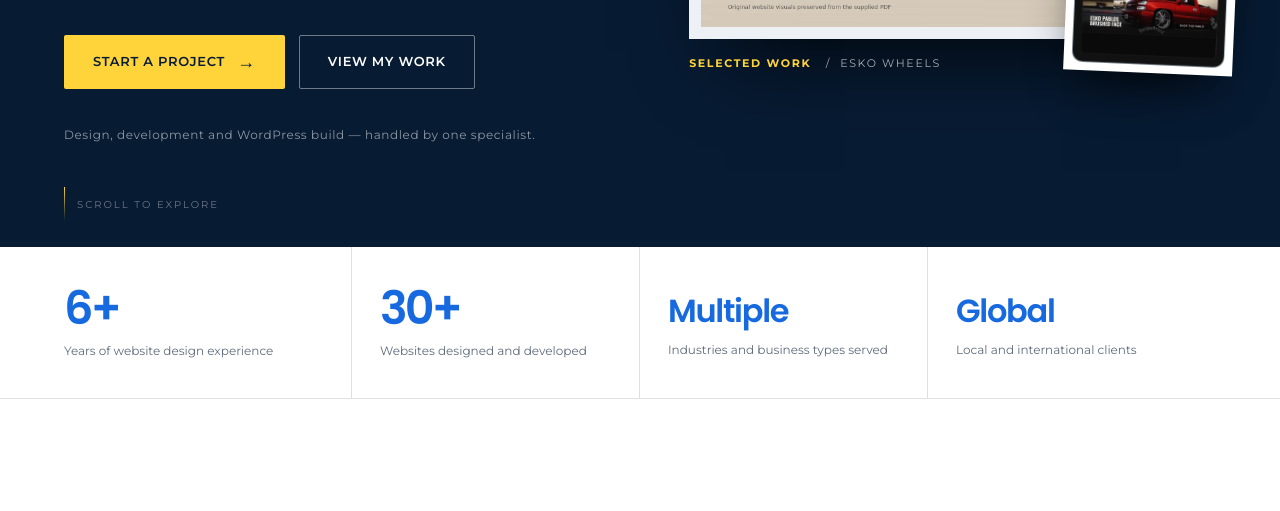
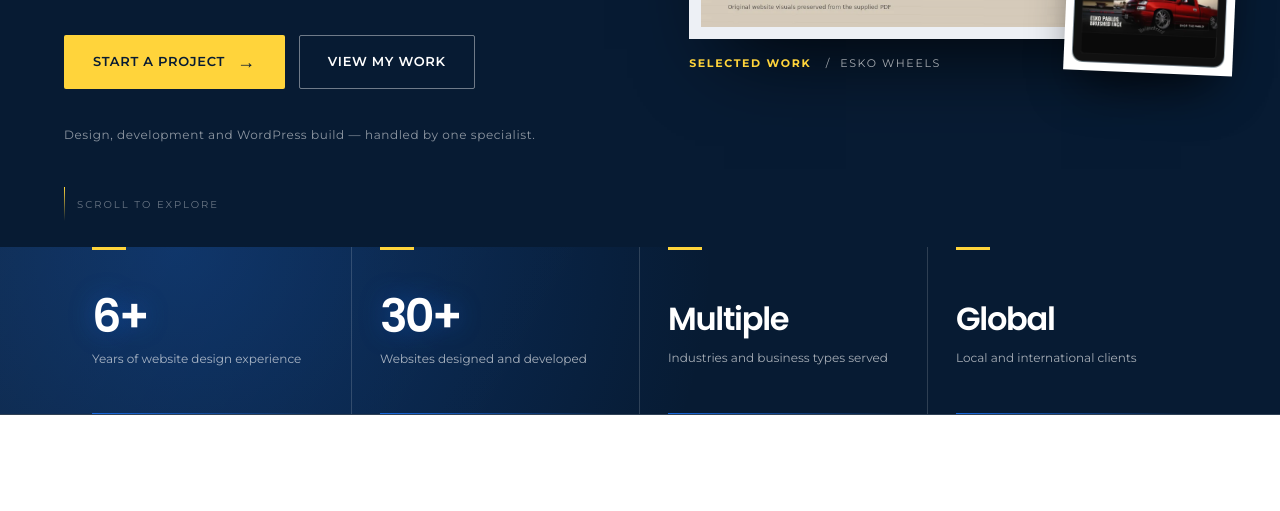
Before and after one commit to Htechdigitalconcept/htech, a plain HTML site: page index.html in a window 1280 px wide. Shown: the part 592-1103 px from the top of the page. Drawn offline with Linux system fonts and the light colour scheme.

Commit message:
Animate experience stats with futuristic reveal
Co-authored-by: arena-agent <297053741+arena-agent@users.noreply.github.com>

```diff
--- a/assets/css/style.css
+++ b/assets/css/style.css
@@ -110,14 +110,29 @@ ol,ul{padding:0;list-style:none}
 .hero__scroll i{width:1px;height:34px;background:linear-gradient(var(--yellow),transparent)}
 
 /* Proof strip */
-.proof{background:var(--white);border-bottom:1px solid var(--line)}
-.proof__grid{display:grid;grid-template-columns:repeat(4,1fr)}
-.proof__item{padding:38px 28px 38px 0;border-right:1px solid var(--line)}
+.proof{position:relative;overflow:hidden;background:var(--navy);border-bottom:1px solid var(--dark-line);color:var(--white)}
+.proof::before{content:"";position:absolute;inset:0;background:radial-gradient(circle at 14% 0%,rgba(23,105,224,.3),transparent 48%),linear-gradient(120deg,rgba(255,255,255,.03),transparent 45%);pointer-events:none}
+.proof::after{content:"";position:absolute;top:0;bottom:0;left:0;width:220px;background:linear-gradient(90deg,transparent,rgba(255,212,59,.1),rgba(23,105,224,.18),transparent);transform:translateX(-240%);pointer-events:none}
+.proof.is-live::after{animation:proof-scan 1.6s cubic-bezier(.2,.7,.2,1) .1s 1 forwards}
+@keyframes proof-scan{to{transform:translateX(calc(100vw + 240px))}}
+.proof__grid{position:relative;display:grid;grid-template-columns:repeat(4,1fr)}
+.proof__item{position:relative;padding:46px 28px;border-right:1px solid var(--dark-line);opacity:0;transform:translateY(16px)}
+.proof.is-live .proof__item{animation:proof-item-in .65s cubic-bezier(.2,.7,.2,1) forwards}
+.proof.is-live .proof__item:nth-child(2){animation-delay:.09s}
+.proof.is-live .proof__item:nth-child(3){animation-delay:.18s}
+.proof.is-live .proof__item:nth-child(4){animation-delay:.27s}
+@keyframes proof-item-in{to{opacity:1;transform:translateY(0)}}
 .proof__item:not(:first-child){padding-left:28px}
 .proof__item:last-child{border-right:0}
-.proof__num{display:block;font:600 clamp(34px,3.6vw,52px)/1 var(--head);letter-spacing:-.06em;color:var(--blue)}
-.proof__num--word{font-size:clamp(22px,2.5vw,34px);letter-spacing:-.04em;line-height:1.25;padding-top:6px}
-.proof__label{display:block;margin-top:10px;font-size:12px;line-height:1.5;color:var(--muted)}
+.proof__item::before{content:"";position:absolute;top:0;left:28px;width:34px;height:3px;background:var(--yellow);transform:scaleX(0);transform-origin:left}
+.proof__item::after{content:"";position:absolute;right:28px;bottom:0;left:28px;height:1px;background:linear-gradient(90deg,var(--blue),transparent);transform:scaleX(0);transform-origin:left}
+.proof.is-live .proof__item::before{animation:proof-line .7s ease .15s forwards}
+.proof.is-live .proof__item::after{animation:proof-line .8s ease .25s forwards}
+@keyframes proof-line{to{transform:scaleX(1)}}
+.proof__num{display:block;font:600 clamp(34px,3.6vw,52px)/1 var(--head);letter-spacing:-.06em;color:var(--white);text-shadow:0 0 26px rgba(23,105,224,.45);transition:text-shadow .3s ease}
+.proof__item:hover .proof__num{text-shadow:0 0 34px rgba(23,105,224,.82)}
+.proof__num--word{font-size:clamp(22px,2.5vw,34px);letter-spacing:-.04em;line-height:1.25;padding-top:6px;text-shadow:none}
+.proof__label{display:block;margin-top:10px;font-size:12px;line-height:1.5;color:rgba(255,255,255,.64)}
 
 /* Section shells */
 .section{padding:clamp(82px,9vw,138px) 0}
@@ -353,8 +368,8 @@ body.gallery-open{overflow:hidden}
   .proof__grid{grid-template-columns:repeat(2,1fr)}
   .proof__item{padding:30px 20px}
   .proof__item:nth-child(2){border-right:0}
-  .proof__item:nth-child(3){padding-left:0;border-top:1px solid var(--line)}
-  .proof__item:nth-child(4){border-top:1px solid var(--line)}
+  .proof__item:nth-child(3){padding-left:0;border-top:1px solid var(--dark-line)}
+  .proof__item:nth-child(4){border-top:1px solid var(--dark-line)}
   .steps{grid-template-columns:repeat(3,1fr);row-gap:36px}
   .footer__grid{grid-template-columns:repeat(2,1fr)}
 }
@@ -383,6 +398,8 @@ body.gallery-open{overflow:hidden}
   .showcase__caption{position:static;margin-top:20px}
   .proof__grid{grid-template-columns:1fr 1fr}
   .proof__item{padding:24px 12px}
+  .proof__item::before,.proof__item::after{left:12px}
+  .proof__item::after{right:12px}
   .proof__item:not(:first-child){padding-left:12px}
   .portfolio-grid{grid-template-columns:1fr;gap:46px}
   .project-row{grid-template-columns:42px 1fr;gap:8px 14px;padding:22px 0}
@@ -410,4 +427,7 @@ body.gallery-open{overflow:hidden}
   html{scroll-behavior:auto}
   *,*::before,*::after{animation-duration:.01ms!important;animation-iteration-count:1!important;transition-duration:.01ms!important}
   .reveal,.showcase.reveal{opacity:1!important;transform:none!important}
+  .proof::after{display:none}
+  .proof__item{opacity:1!important;transform:none!important;animation:none!important}
+  .proof__item::before,.proof__item::after{transform:scaleX(1)!important;animation:none!important}
 }
--- a/assets/js/main.js
+++ b/assets/js/main.js
@@ -278,6 +278,52 @@
     });
   }
 
+  // Futuristic proof strip: animate numbers once when it enters view.
+  var proof = document.querySelector('.proof');
+  if (proof) {
+    var counters = Array.prototype.slice.call(proof.querySelectorAll('[data-count]'));
+
+    function animateCounter(item) {
+      var target = parseInt(item.getAttribute('data-count'), 10);
+      var suffix = item.getAttribute('data-suffix') || '';
+      var output = item.querySelector('[data-stat-value]');
+      if (!output || isNaN(target)) return;
+      if (reduced || !window.requestAnimationFrame) {
+        output.textContent = target + suffix;
+        return;
+      }
+      var duration = 1100;
+      var start = null;
+      function frame(now) {
+        if (start === null) start = now;
+        var progress = Math.min((now - start) / duration, 1);
+        var eased = 1 - Math.pow(1 - progress, 3);
+        output.textContent = Math.round(target * eased) + suffix;
+        if (progress < 1) window.requestAnimationFrame(frame);
+        else output.textContent = target + suffix;
+      }
+      window.requestAnimationFrame(frame);
+    }
+
+    function activateProof() {
+      if (proof.classList.contains('is-live')) return;
+      proof.classList.add('is-live');
+      counters.forEach(animateCounter);
+    }
+
+    if (reduced || !('IntersectionObserver' in window)) {
+      activateProof();
+    } else {
+      var proofObserver = new IntersectionObserver(function (entries) {
+        if (entries[0].isIntersecting) {
+          activateProof();
+          proofObserver.disconnect();
+        }
+      }, { threshold: 0.35 });
+      proofObserver.observe(proof);
+    }
+  }
+
   var year = document.getElementById('year');
   if (year) year.textContent = new Date().getFullYear();
 })();
--- a/index.html
+++ b/index.html
@@ -13,7 +13,7 @@
 <link rel="preconnect" href="https://fonts.gstatic.com" crossorigin>
 <link href="https://fonts.googleapis.com/css2?family=Montserrat:wght@400;500;600;700&family=Poppins:wght@400;500;600;700&display=swap" rel="stylesheet">
 <link rel="stylesheet" href="assets/css/style.css">
-<noscript><style>.reveal{opacity:1!important;transform:none!important}.nav{display:flex}.menu-toggle{display:none}.nav-panel{display:none}</style></noscript>
+<noscript><style>.reveal,.proof__item{opacity:1!important;transform:none!important}.proof__item::before,.proof__item::after{transform:scaleX(1)!important}.nav{display:flex}.menu-toggle{display:none}.nav-panel{display:none}</style></noscript>
 <script src="assets/js/main.js" defer></script>
 </head>
 <body>
@@ -75,8 +75,8 @@
 
   <section class="proof" aria-label="Professional experience">
     <div class="wrap proof__grid">
-      <div class="proof__item"><span class="proof__num">6+</span><span class="proof__label">Years of website design experience</span></div>
-      <div class="proof__item"><span class="proof__num">30+</span><span class="proof__label">Websites designed and developed</span></div>
+      <div class="proof__item" data-count="6" data-suffix="+"><span class="proof__num"><span data-stat-value>6+</span></span><span class="proof__label">Years of website design experience</span></div>
+      <div class="proof__item" data-count="30" data-suffix="+"><span class="proof__num"><span data-stat-value>30+</span></span><span class="proof__label">Websites designed and developed</span></div>
       <div class="proof__item"><span class="proof__num proof__num--word">Multiple</span><span class="proof__label">Industries and business types served</span></div>
       <div class="proof__item"><span class="proof__num proof__num--word">Global</span><span class="proof__label">Local and international clients</span></div>
     </div>
```
Also changed, not shown: about.html (+3 -3 lines).
